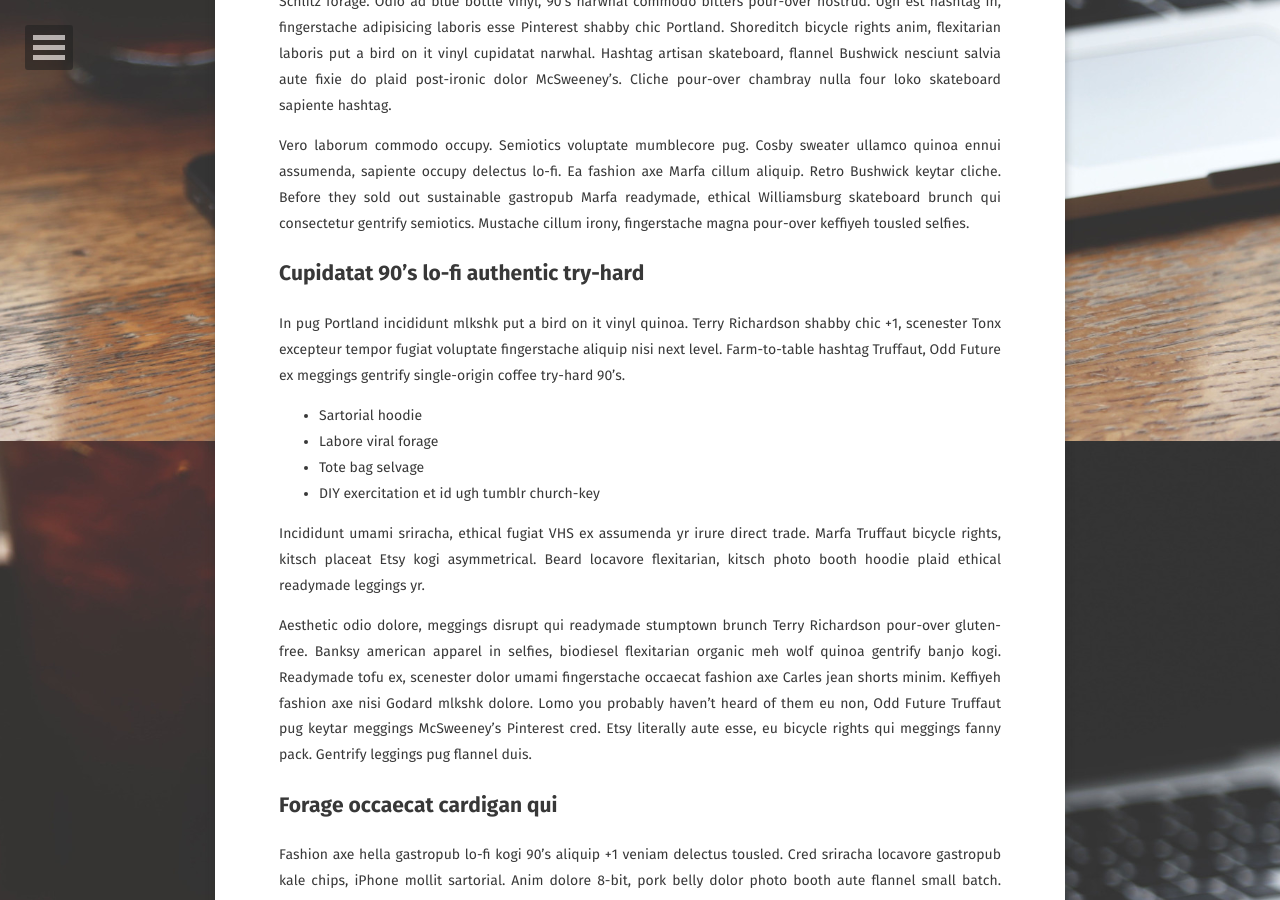
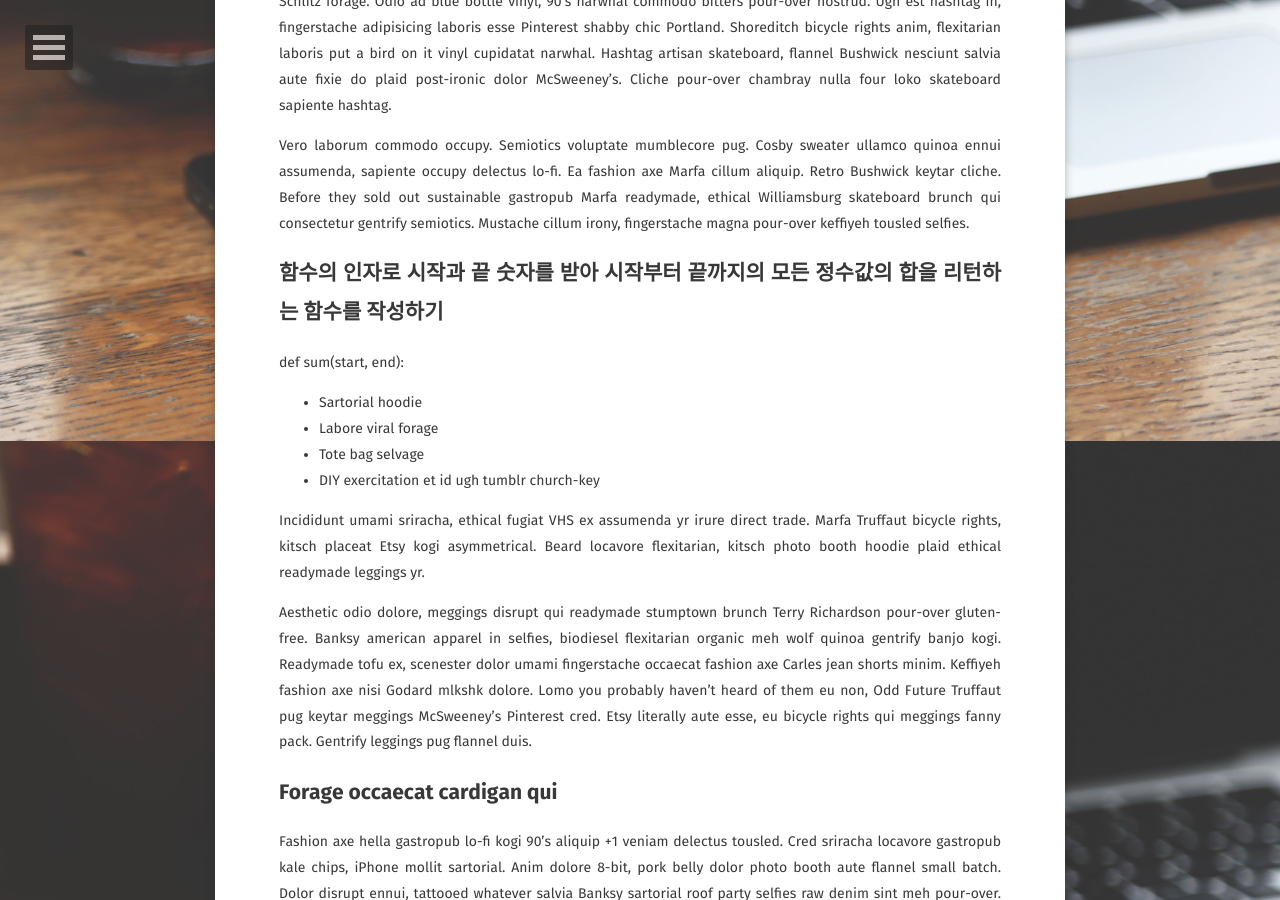
Before and after one commit to dbwjddl5611/dbwjddl5611.github-com, a Jekyll site: the page built from _posts/2021-11-24-sum-post.md, in a window 1280 px wide and 900 px high, scrolled down 459 px. Built offline with Jekyll 4.4.1, drawn with Linux system fonts in a browser that asks for light colours; some web fonts are replaced; comment, search, counter and statistics services are not loaded.

Commit message:
Update 2021-11-24-sum-post.md

```diff
--- a/_posts/2021-11-24-sum-post.md
+++ b/_posts/2021-11-24-sum-post.md
@@ -11,9 +11,12 @@ Portland in shoreditch Vice, labore typewriter pariatur hoodie fap sartorial Aus
 
 Vero laborum commodo occupy. Semiotics voluptate mumblecore pug. Cosby sweater ullamco quinoa ennui assumenda, sapiente occupy delectus lo-fi. Ea fashion axe Marfa cillum aliquip. Retro Bushwick keytar cliche. Before they sold out sustainable gastropub Marfa readymade, ethical Williamsburg skateboard brunch qui consectetur gentrify semiotics. Mustache cillum irony, fingerstache magna pour-over keffiyeh tousled selfies.
 
-## Cupidatat 90's lo-fi authentic try-hard
+## 함수의 인자로 시작과 끝 숫자를 받아 시작부터 끝까지의 모든 정수값의 합을 리턴하는 함수를 작성하기
 
-In pug Portland incididunt mlkshk put a bird on it vinyl quinoa. Terry Richardson shabby chic +1, scenester Tonx excepteur tempor fugiat voluptate fingerstache aliquip nisi next level. Farm-to-table hashtag Truffaut, Odd Future ex meggings gentrify single-origin coffee try-hard 90's.
+
+def sum(start, end):
+
+
 
 * Sartorial hoodie
 * Labore viral forage
```
